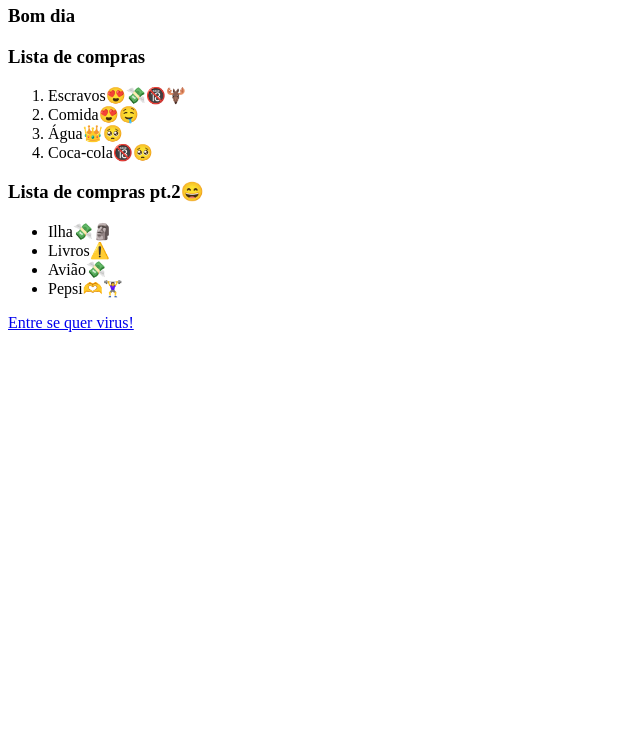
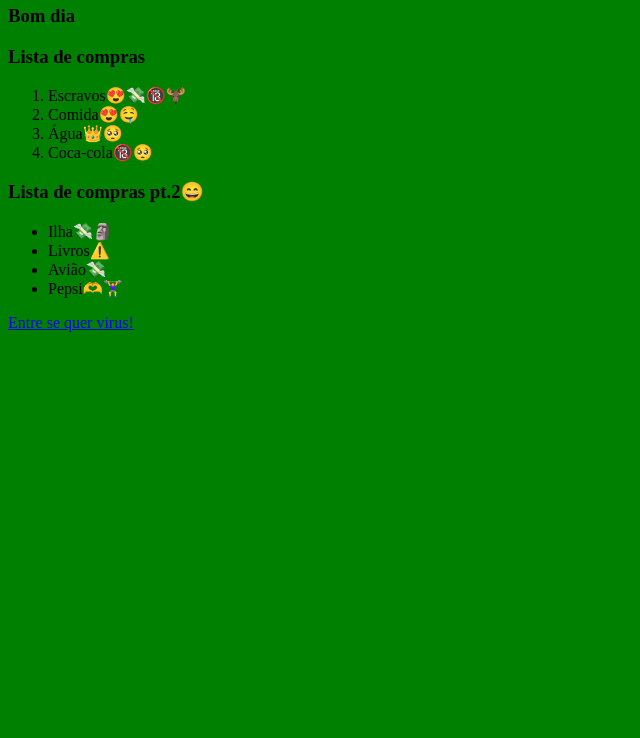
Before and after one commit to Ripiringa/Site2, a plain HTML site: page index.html in a window 1280 px wide. Shown: the part 62-800 px from the top of the page, without its empty margins (0-640 px from the left). Drawn offline with Linux system fonts and the light colour scheme.

Commit message:
primeiro sit

```diff
--- a/index.html
+++ b/index.html
@@ -4,7 +4,7 @@
     <meta charset="UTF-8">
     <title>I´m Ripiringa</title>
 </head>
-<body styl="background-color:green">
+<body style="background-color: green">
 <h2>i´m Ripiringa</h2>
 <h3>Bom dia</h3>
 <h3>Lista de compras</h3>
```
